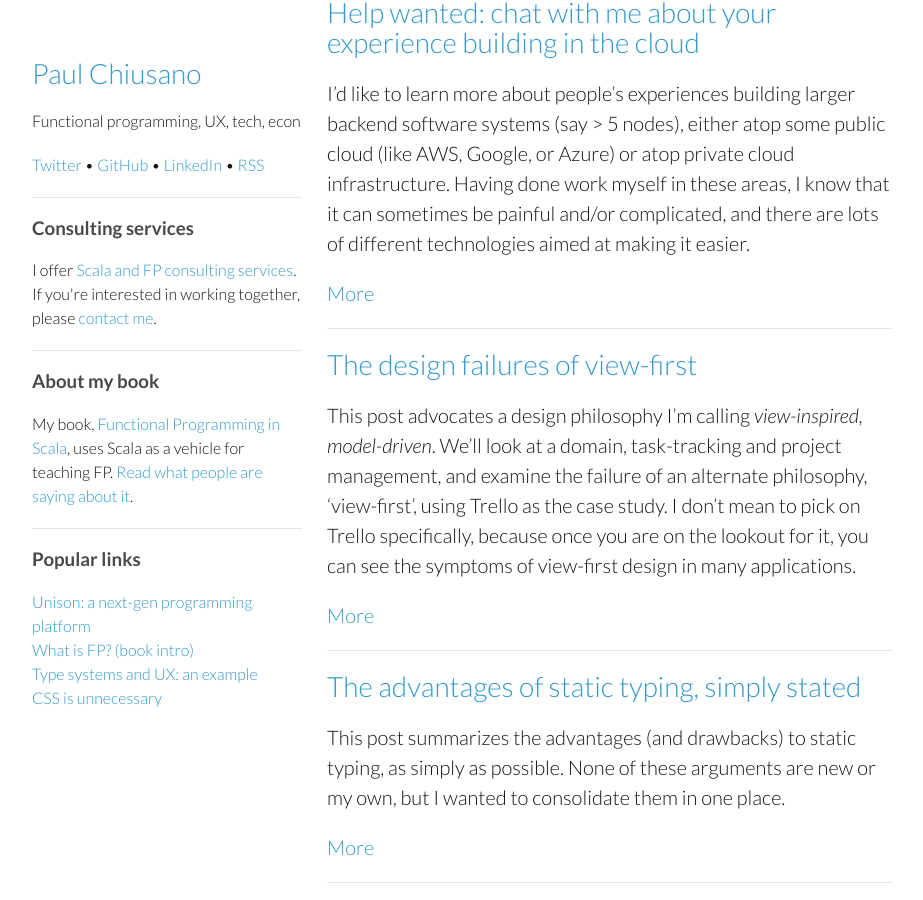
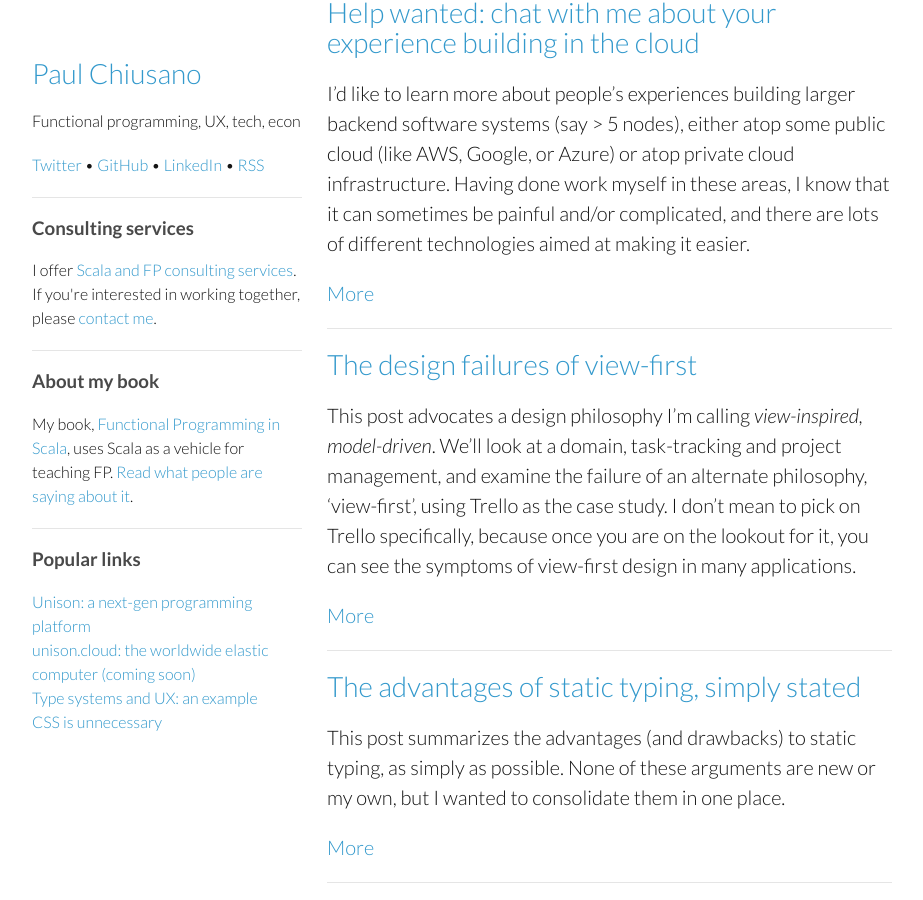
Before and after one commit to pchiusano/pchiusano.github.io, a Jekyll site: the page built from index.html, in a window 1280 px wide and 900 px high, scrolled down 384 px. Shown: the whole window, without its empty margins (178-1101 px from the left). Built offline with Jekyll 4.4.1, drawn with Linux system fonts in a browser that asks for light colours; the list of posts is cut into pages by our own code.

Commit message:
Update header.html

```diff
--- a/_includes/header.html
+++ b/_includes/header.html
@@ -31,7 +31,7 @@
         <h3>Popular links</h3>
         <p>
           <a href="http://unisonweb.org">Unison: a next-gen programming platform</a><br/>
-          <a href="http://www.manning.com/bjarnason/FPWS_CH01.pdf#page=4">What is FP? (book intro)</a><br/>
+          <a href="http://unison.cloud">unison.cloud: the worldwide elastic computer (coming soon)</a><br/>
           <a href="/2013-09-10/type-systems-and-ux-example.html">Type systems and UX: an example</a><br/>
           <a href="/2014-07-02/css-is-unnecessary.html">CSS is unnecessary</a>
         </p>
```
